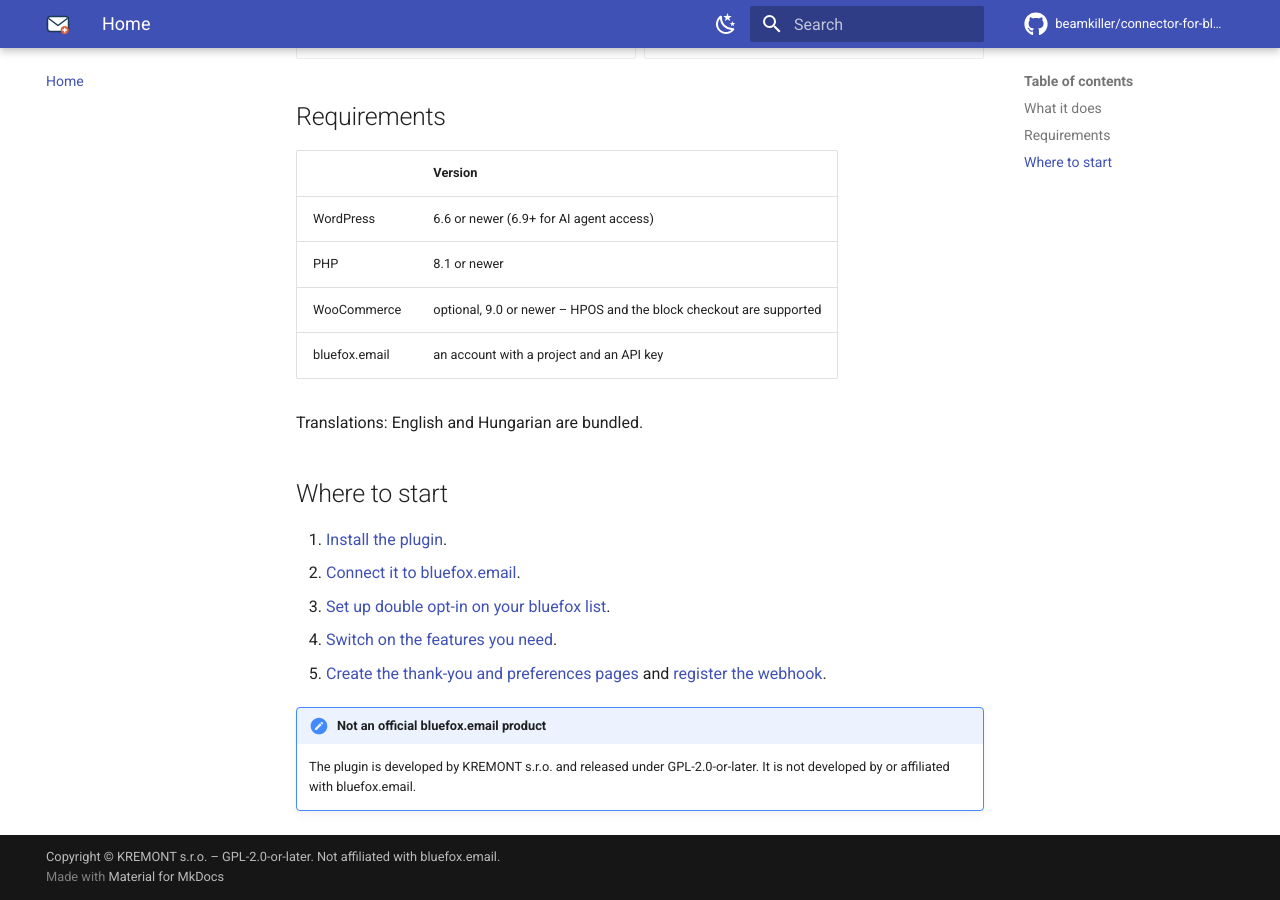
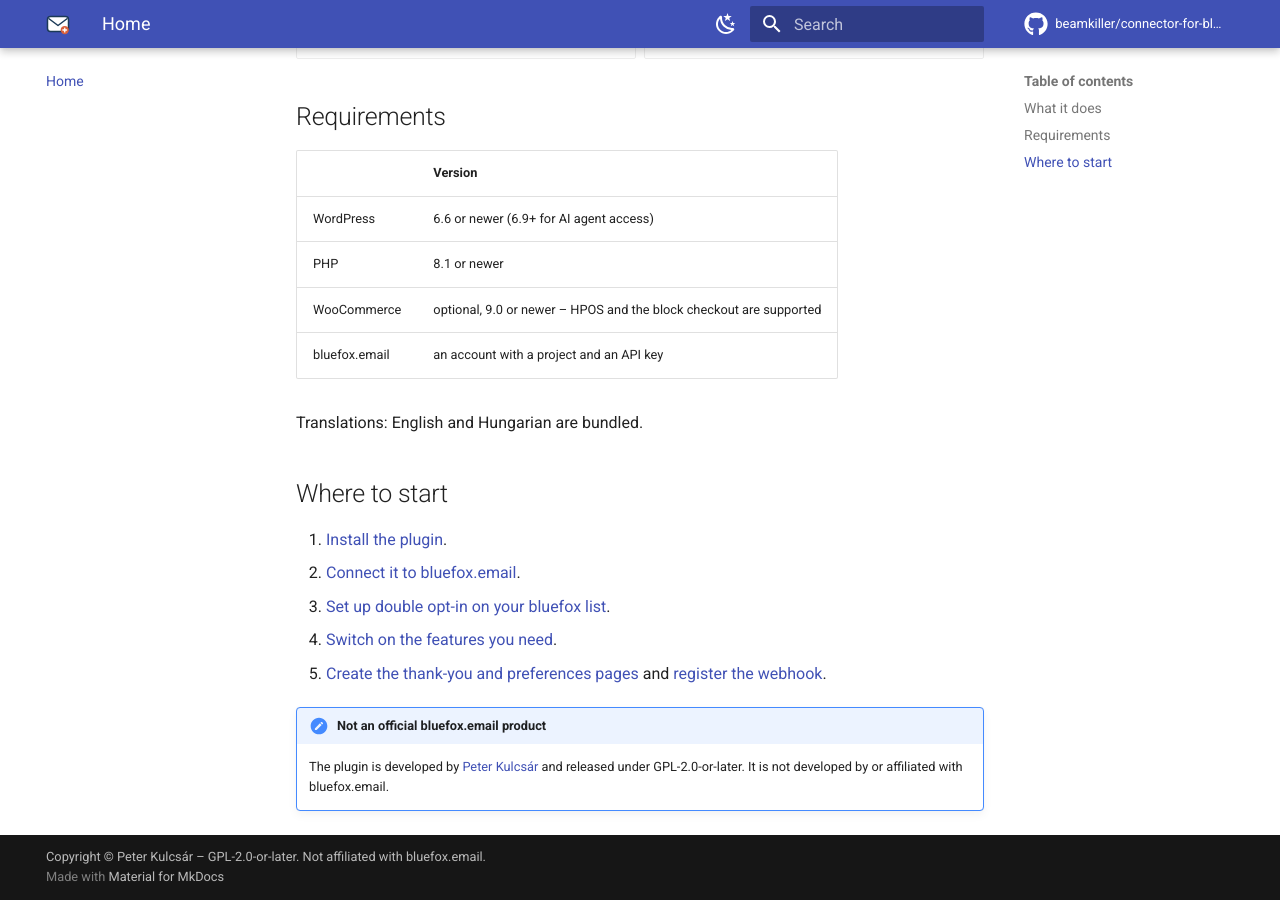
Before and after one commit to beamkiller/connector-for-bluefox-email, an MkDocs documentation site: the page built from docs/index.md, in a window 1280 px wide and 900 px high, scrolled down 1416 px. Built offline with MkDocs 1.6.1 and Material for MkDocs 9.7.7, drawn with Linux system fonts in a browser that asks for light colours; comment, search, counter and statistics services are not loaded.

Commit message:
Author: Peter Kulcsár
Co-Authored-By: Claude Opus 5.5 <noreply@anthropic.com>

```diff
--- a/docs/index.md
+++ b/docs/index.md
@@ -39,4 +39,4 @@ Translations: English and Hungarian are bundled.
 5. [Create the thank-you and preferences pages](getting-started/pages.md) and [register the webhook](getting-started/webhook.md).
 
 !!! note "Not an official bluefox.email product"
-    The plugin is developed by KREMONT s.r.o. and released under GPL-2.0-or-later. It is not developed by or affiliated with bluefox.email.
+    The plugin is developed by [Peter Kulcsár](https://www.linkedin.com/in/peterkulcsar/) and released under GPL-2.0-or-later. It is not developed by or affiliated with bluefox.email.
--- a/mkdocs.yml
+++ b/mkdocs.yml
@@ -1,11 +1,11 @@
 site_name: Connector for bluefox.email
 site_description: Documentation of the Connector for bluefox.email WordPress plugin – signup forms with double opt-in, WooCommerce opt-in and coupons, contact sync and email delivery.
-site_author: KREMONT s.r.o.
+site_author: Peter Kulcsár
 site_url: https://beamkiller.github.io/connector-for-bluefox-email/
 repo_url: https://github.com/beamkiller/connector-for-bluefox-email
 repo_name: beamkiller/connector-for-bluefox-email
 edit_uri: edit/main/docs/
-copyright: Copyright &copy; KREMONT s.r.o. – GPL-2.0-or-later. Not affiliated with bluefox.email.
+copyright: Copyright &copy; Peter Kulcsár – GPL-2.0-or-later. Not affiliated with bluefox.email.
 
 validation:
   omitted_files: warn
```
Also changed, not shown: README.md (+1 -1 lines), docs/help/faq.md (+1 -1 lines), 5 other files.
